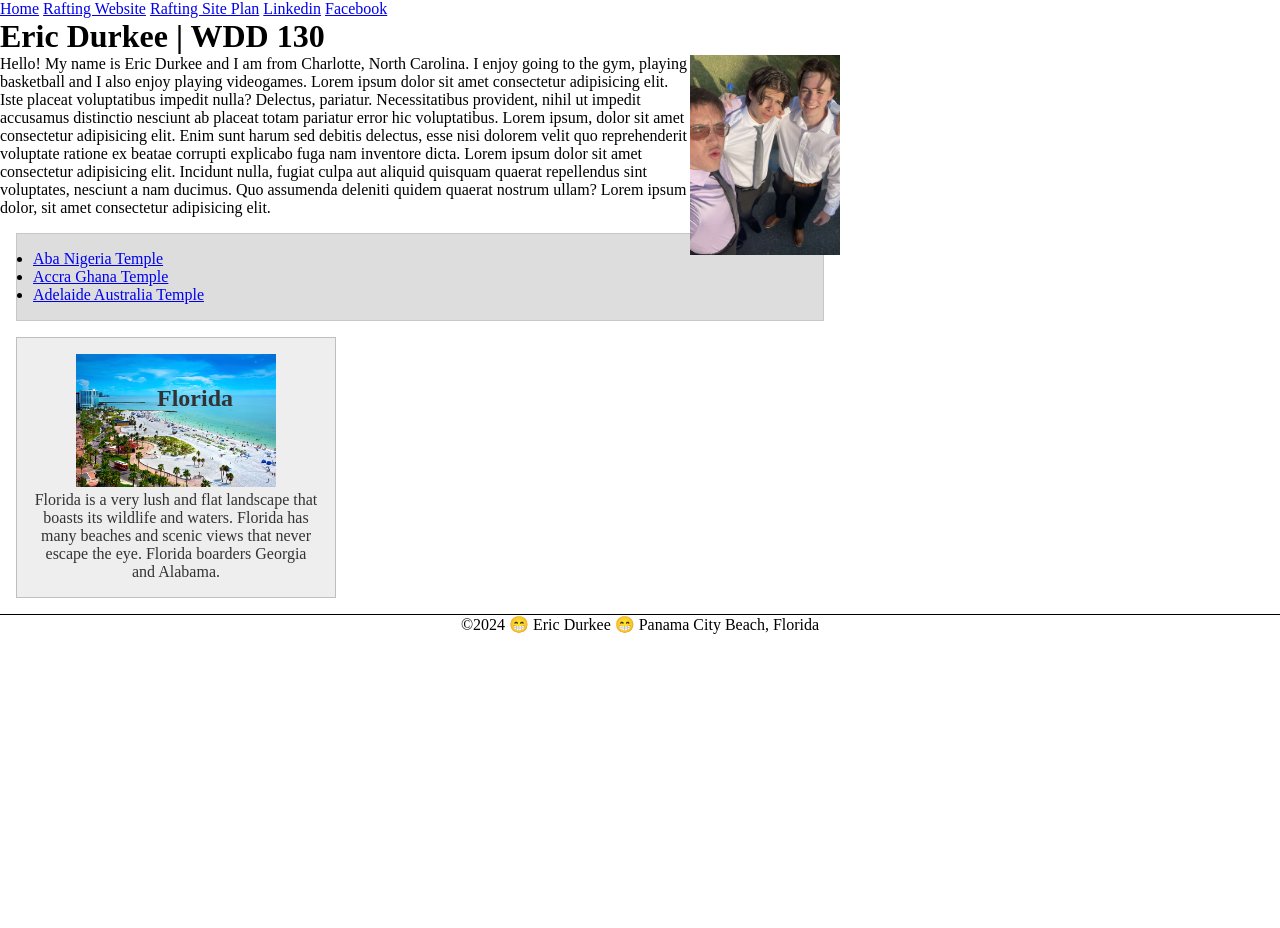
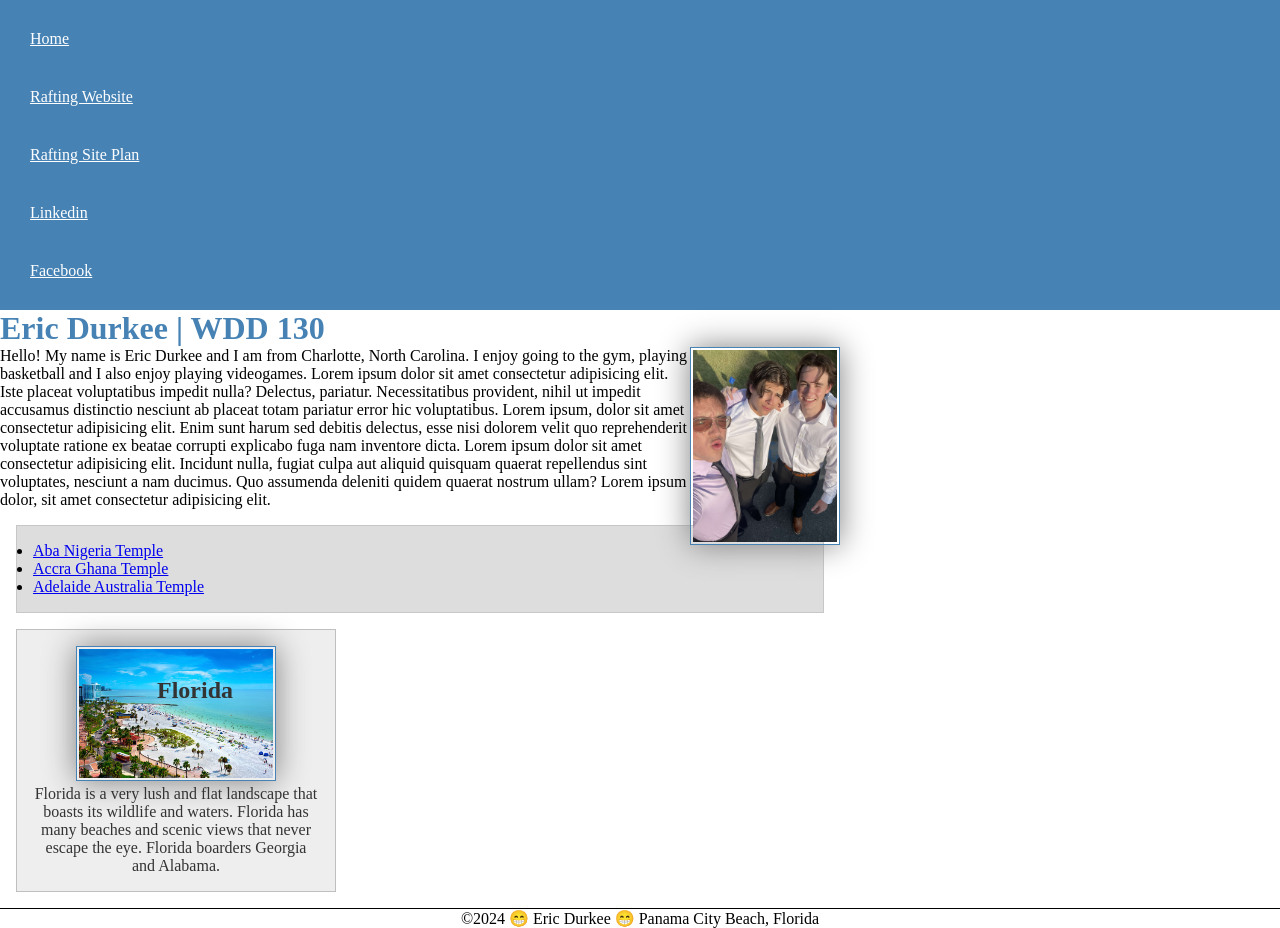
Before and after one commit to ericdurkee/webfundamentals, a plain HTML site: page index.html in a window 1280 px wide. Before the commit the page ends 800 px from the top, so only its background shows below. Drawn offline with Linux system fonts and the light colour scheme.

Commit message:
Added W2 CSS

```diff
--- a/styles/styles.css
+++ b/styles/styles.css
@@ -8,7 +8,30 @@ main {
     max-width: 840px;
 }
 
-    aside {
+nav{
+    background-color: steelblue;
+    padding: 10px;
+}
+nav a{
+    color: white;
+    display: block;
+    padding: 20px;
+}
+h1{
+    color: steelblue;
+}
+img{
+    width: 150px;
+    height: auto;
+    border: 1px solid steelblue;
+    padding: 2px;
+    box-shadow: 0 0 30px gray;
+}
+p{
+    padding: 10px;
+}
+
+aside {
         width: 20rem;
         margin: 1rem;
         border: 1px solid rgba(0, 0, 0, 0.2); /* 1️⃣ */
```
